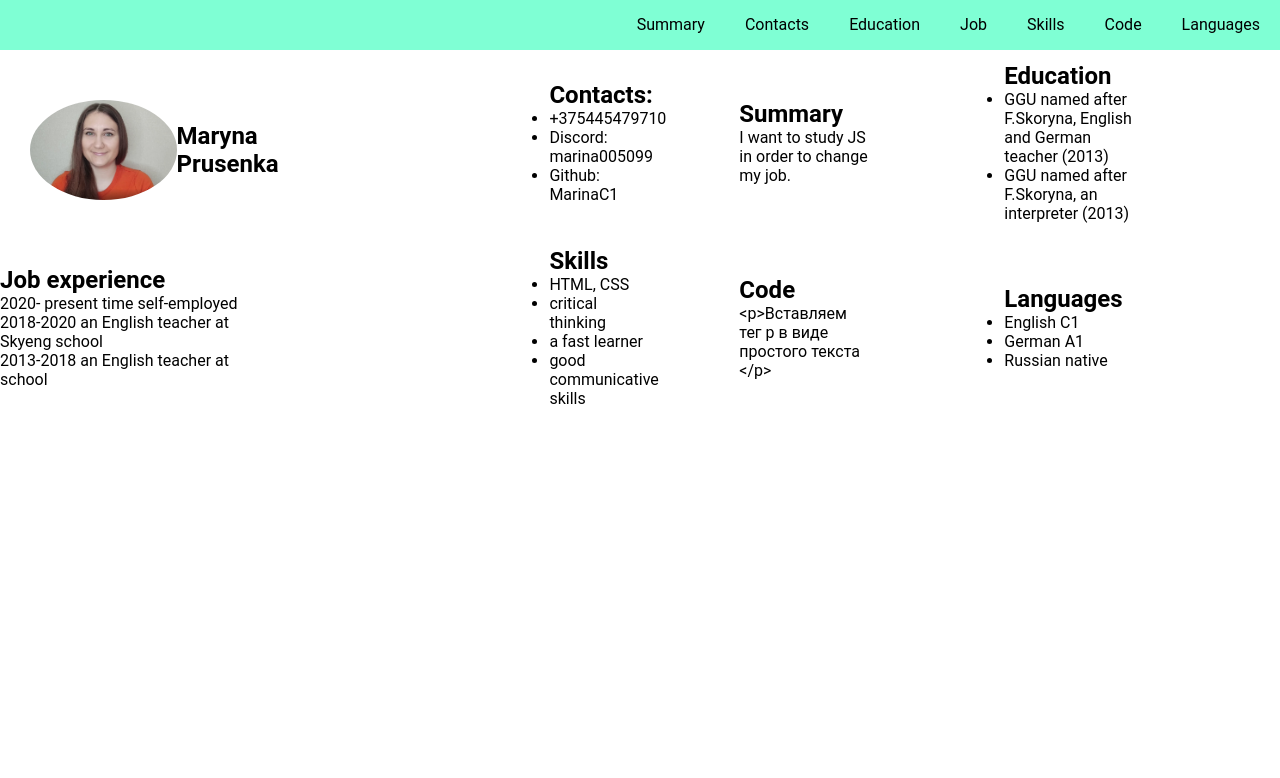
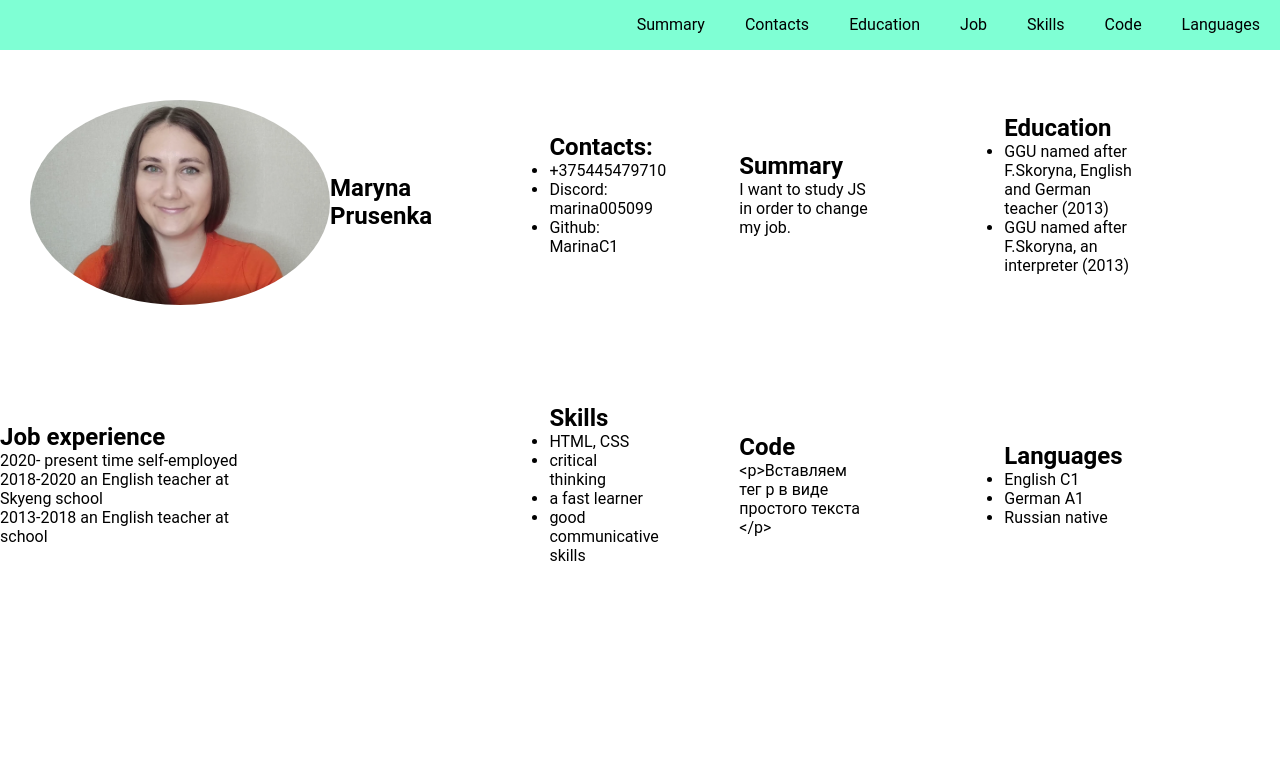
Before and after one commit to MarinaC1/rsschool-cv, a plain HTML site: page index.html in a window 1280 px wide. Shown: the top 778 px of the page. Drawn offline with Linux system fonts and the light colour scheme; a web font is replaced by a local one.

Commit message:
fix: fix errors

```diff
--- a/index.html
+++ b/index.html
@@ -5,7 +5,7 @@
     <meta name="viewport" content="width=device-width, initial-scale=1.0">
     <title>cv</title>
     <link rel="stylesheet" href="style.css">
-    <link rel="icon" href="assets/favicon.ico" />
+    <link rel="icon" href="assets/favicon.ico">
 </head>
 <body>
   <header>
@@ -24,11 +24,12 @@
       <main class="main-container">
     <div class="container">
       <section class="section profile">
-        <img src="assets/img/photo.jpg" width="100px" height="100px"  alt="a photo">
+        <img src="assets/img/photo.jpg" class="photo"  alt="a photo">
         <h1>Maryna Prusenka</h1>
       </section>
       <section class="contact section" id="contact">
-        <ul><h2>Contacts:</h2>
+        <h2>Contacts:</h2>
+        <ul>
           <li>+375445479710</li>
           <li>Discord: marina005099</li>
           <li>Github: MarinaC1</li>
@@ -39,20 +40,23 @@
         <p>I want to study JS in order to change my job.</p>
       </section>
       <section class="education section" id="education">
-        <ul><h2>Education</h2>
+        <h2>Education</h2>
+        <ul>
           <li>GGU named after F.Skoryna, English and German teacher (2013)</li>
           <li>GGU named after F.Skoryna, an interpreter (2013)</li>
         </ul>
       </section>
       <section class="job section" id="job">
-        <ul><h2>Job experience</h2>
+        <h2>Job experience</h2>
+        <ul>
           <li>2020- present time self-employed</li>
           <li>2018-2020 an English teacher at Skyeng school</li>
           <li>2013-2018 an English teacher at school</li>
         </ul>
       </section>
       <section class="skills section" id="skills">
-        <ul><h2>Skills</h2>
+        <h2>Skills</h2>
+        <ul>
           <li>HTML, CSS</li>
           <li>critical thinking</li>
           <li>a fast learner</li>
@@ -64,7 +68,8 @@
           <code>&lt;<span>p</span>&gt;Вставляем тег p в виде простого текста &lt;<span>/p</span>&gt;</code>
       </section>
       <section class="lang section" id="lang">
-        <ul><h2>Languages</h2>
+        <h2>Languages</h2>
+        <ul>
           <li>English C1</li>
           <li>German A1</li>
           <li>Russian native</li>
@@ -74,9 +79,9 @@
     </main>
     <footer class="footer">
       <div class="footer-items">
-      <a href="https://github.com/MarinaC1/rsschool-cv/tree/rsschool-cv-html" class="github-link" target="_blank" alt="github link">MarinaC1</a>
+      <a href="https://github.com/MarinaC1/rsschool-cv/tree/rsschool-cv-html" class="github-link" target="_blank">MarinaC1</a>
       <span class="year">©2025 year</span>
-      <a href="https://rs.school/courses/javascript-ru" class="rss" target="_blank"> <img src="assets/svg/rs-school-logo.svg" alt=" rss"/></a>
+      <a href="https://rs.school/courses/javascript-ru" class="rss" target="_blank"> <img src="assets/svg/rs-school-logo.svg" alt=" rss"></a>
       </div>
     </footer>
 </body>
--- a/style.css
+++ b/style.css
@@ -32,6 +32,10 @@ body {
 .profile img{
     width: 300px;
     border-radius: 50%;
+}
+.photo{
+  width:"100px";
+  height:"100px";
 }
 .nav-list {
   display: flex;
```
